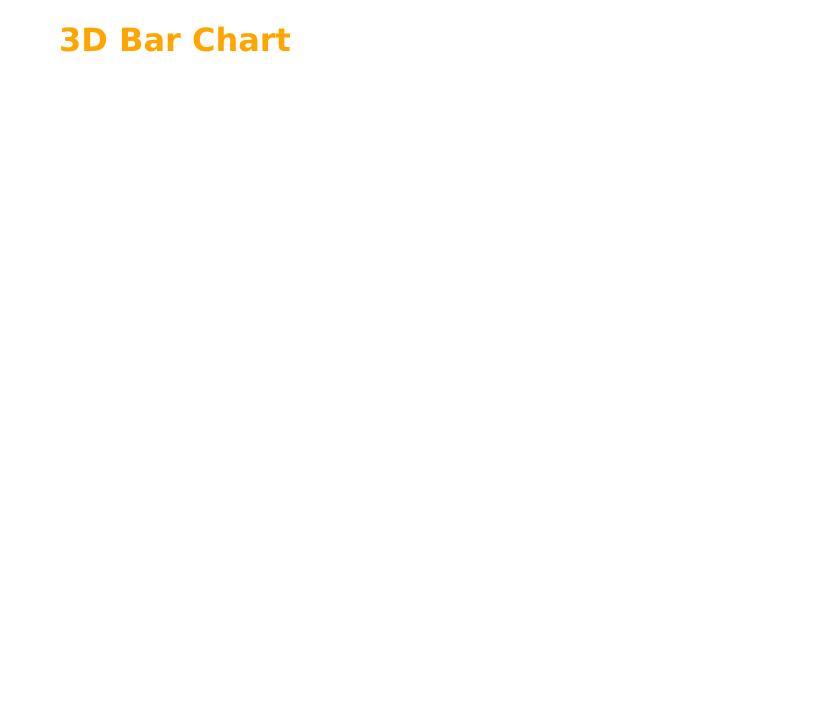
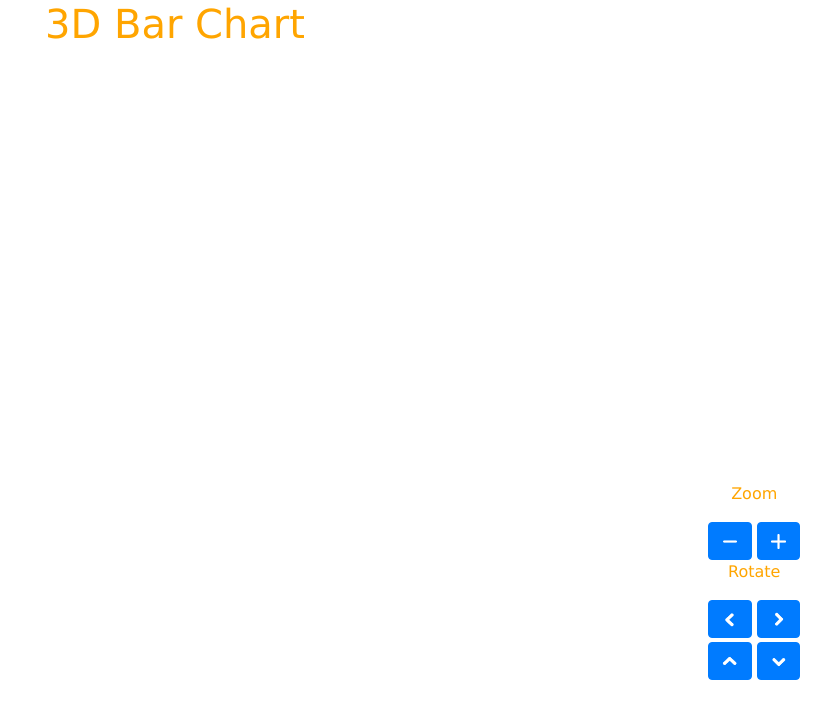
Before and after one commit to DoctorTone/BarChartDemo, a website: page barChart.html in a window 1280 px wide. Shown: the whole page, without its empty margins (465-1280 px from the left). Drawn offline with nearby package versions, Linux system fonts and the light colour scheme.

Commit message:
Added movement controls.

```diff
--- a/barChart.html
+++ b/barChart.html
@@ -5,13 +5,30 @@
         <meta name="viewport" content="width=device-width, initial-scale=1, maximum-scale=1.0, user-scalable=0, shrink-to-fit=no">
         <title>3D Bar Chart Demo</title>
 
-        <link rel="stylesheet" href="./src/css/frameworkStyles.css">
+        <link rel="stylesheet" href="node_modules/bootstrap/dist/css/bootstrap.css">
+        <link rel="stylesheet" href="./src/css/barChartStyles.css">
     </head>
 <body>
   <div id="WebGL-Output">
     <div class="title">
       <h1>3D Bar Chart</h1>
     </div>
+    <div id="rotate" class="panel">
+      <p>Zoom</p>
+      <div class="">
+        <button type="button" id="zoomOut" class="btn btn-primary"><img src="./images/minus.png"></button>
+        <button type="button" id="zoomIn" class="btn btn-primary"><img src="./images/add.png"></button>
+      </div>
+      <p>Rotate</p>
+      <div class="mb-1">
+        <button type="button" id="rotateLeft" class="btn btn-primary"><img src="./images/leftWhite.png"></button>
+        <button type="button" id="rotateRight" class="btn btn-primary"><img src="./images/rightWhite.png"></button>
+      </div>
+      <div>
+        <button type="button" id="rotateUp" class="btn btn-primary"><img src="./images/upWhite.png"></button>
+        <button type="button" id="rotateDown" class="btn btn-primary"><img src="./images/downWhite.png"></button>
+      </div>
+    </div>
   </div>
   <script src="./src/js/index.js"></script>
 </body>
--- a/package.json
+++ b/package.json
@@ -20,8 +20,10 @@
     "parcel-bundler": "^1.12.3"
   },
   "dependencies": {
+    "bootstrap": "^4.3.1",
     "controlkit": "^0.1.9",
     "jquery": "^3.4.1",
+    "popper.js": "^1.15.0",
     "three": "^0.107.0",
     "three-trackballcontrols": "0.0.8"
   }
--- /dev/null
+++ b/src/css/barChartStyles.css
@@ -0,0 +1,41 @@
+/* Viz framework styles */
+body {
+    margin: 0;
+    overflow: hidden;
+    color: orange;
+    font-family: Verdana, Geneva, Tahoma, sans-serif;
+}
+.title {
+    position: absolute;
+    top: 0;
+    width: 100%;
+    text-align: center;
+}
+.panel {
+    position: absolute;
+    text-align: center;
+}
+#rotate {
+    bottom: 15%;
+    right: 1%;
+    width: 20%;
+}
+#rotate button {
+    width: 45%;
+}
+#rotate img {
+    width: 150%;
+}
+
+/* Larger screens */
+@media (min-width: 1200px) {
+    #rotate {
+        width: 7.5%;
+    }
+    #rotate img {
+        width: 100%;
+    }
+    #info {
+        width: 4%;
+    }
+}
--- a/src/css/frameworkStyles.css
+++ /dev/null
@@ -1,13 +0,0 @@
-/* Viz framework styles */
-body {
-    margin: 0;
-    overflow: hidden;
-    color: orange;
-    font-family: Verdana, Geneva, Tahoma, sans-serif;
-}
-.title {
-    position: absolute;
-    top: 0;
-    width: 100%;
-    text-align: center;
-}
```
Also changed, not shown: images/add.png (added), images/downWhite.png (added), images/info.png (added), images/leftWhite.png (added), images/minus.png (added), images/rightWhite.png (added), images/upWhite.png (added).
